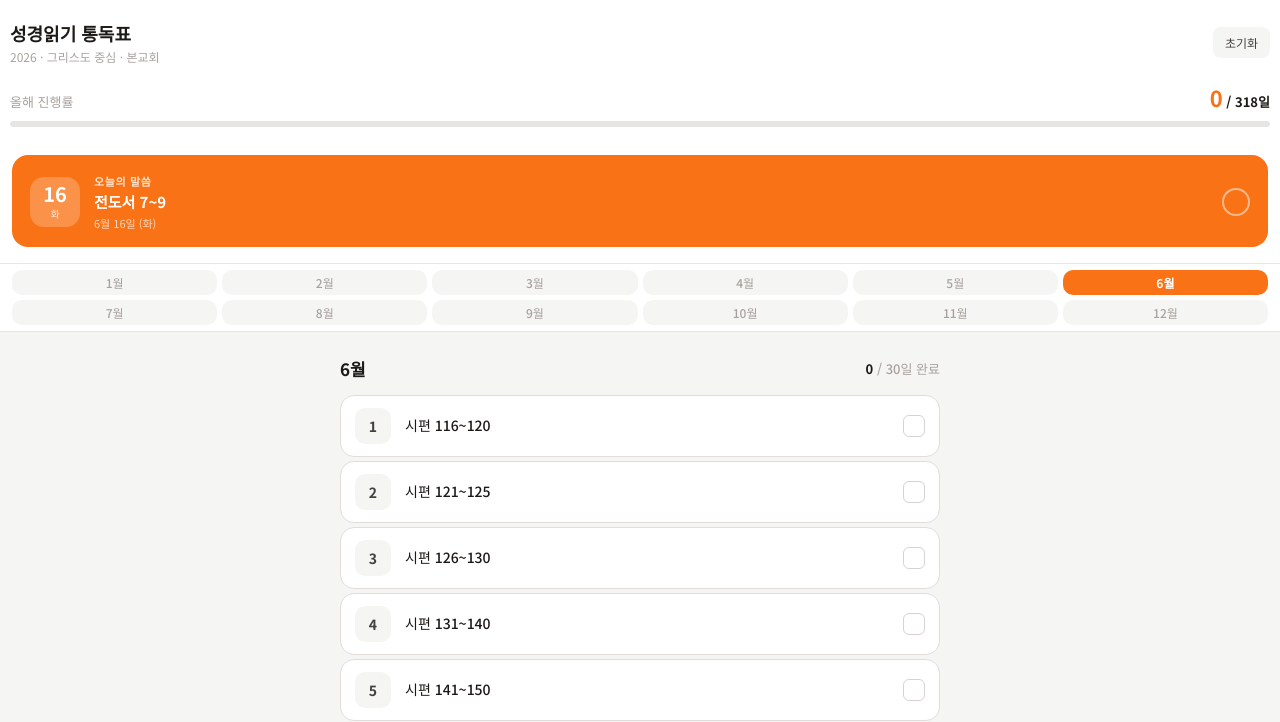
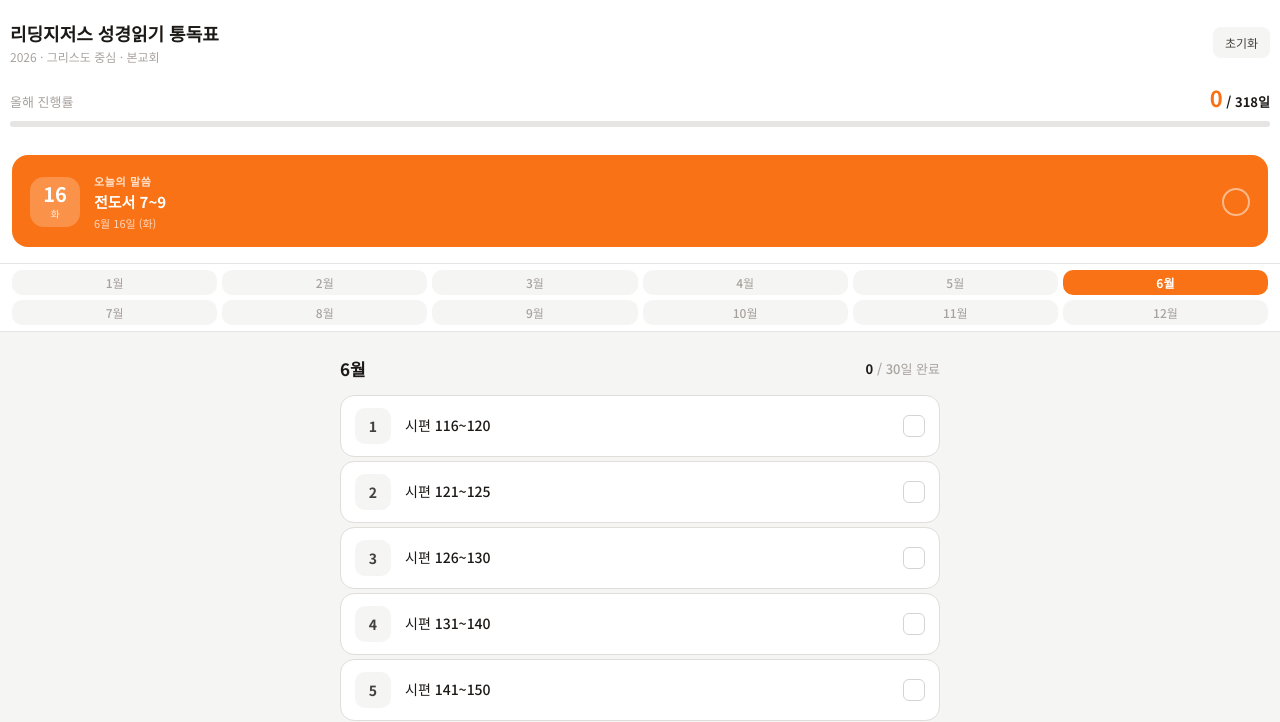
Before and after one commit to hanptceo/bon-readingjesus, a plain HTML site: page index.html in a window 1280 px wide. Shown: the top 722 px of the page. Drawn offline with Linux system fonts and the light colour scheme.

Commit message:
Update index.html

```diff
--- a/index.html
+++ b/index.html
@@ -292,7 +292,7 @@ footer {
 <header>
   <div class="header-top">
     <div>
-      <div class="header-title">성경읽기 통독표</div>
+      <div class="header-title">리딩지저스 성경읽기 통독표</div>
       <div class="header-sub">2026 · 그리스도 중심 · 본교회</div>
     </div>
     <button id="resetBtn">초기화</button>
```
